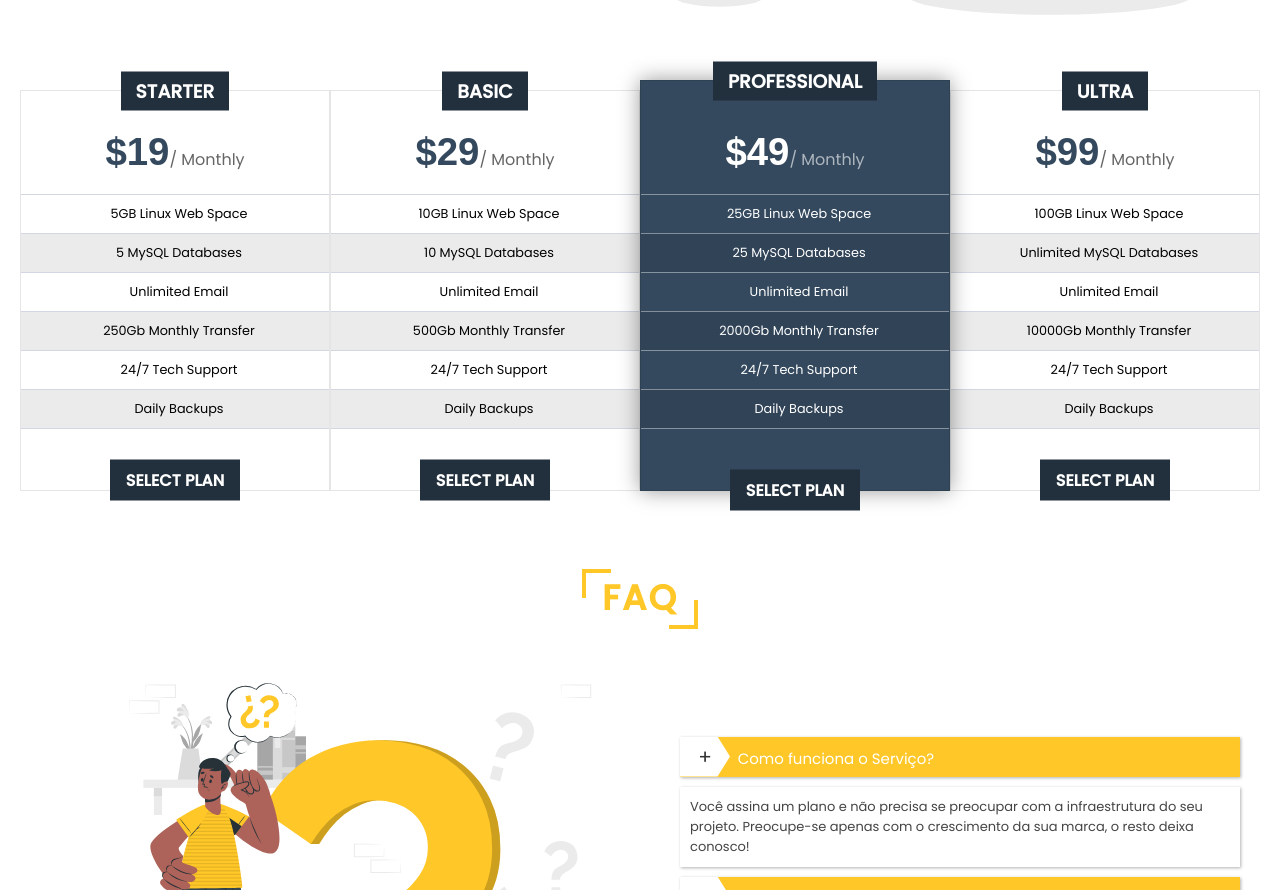
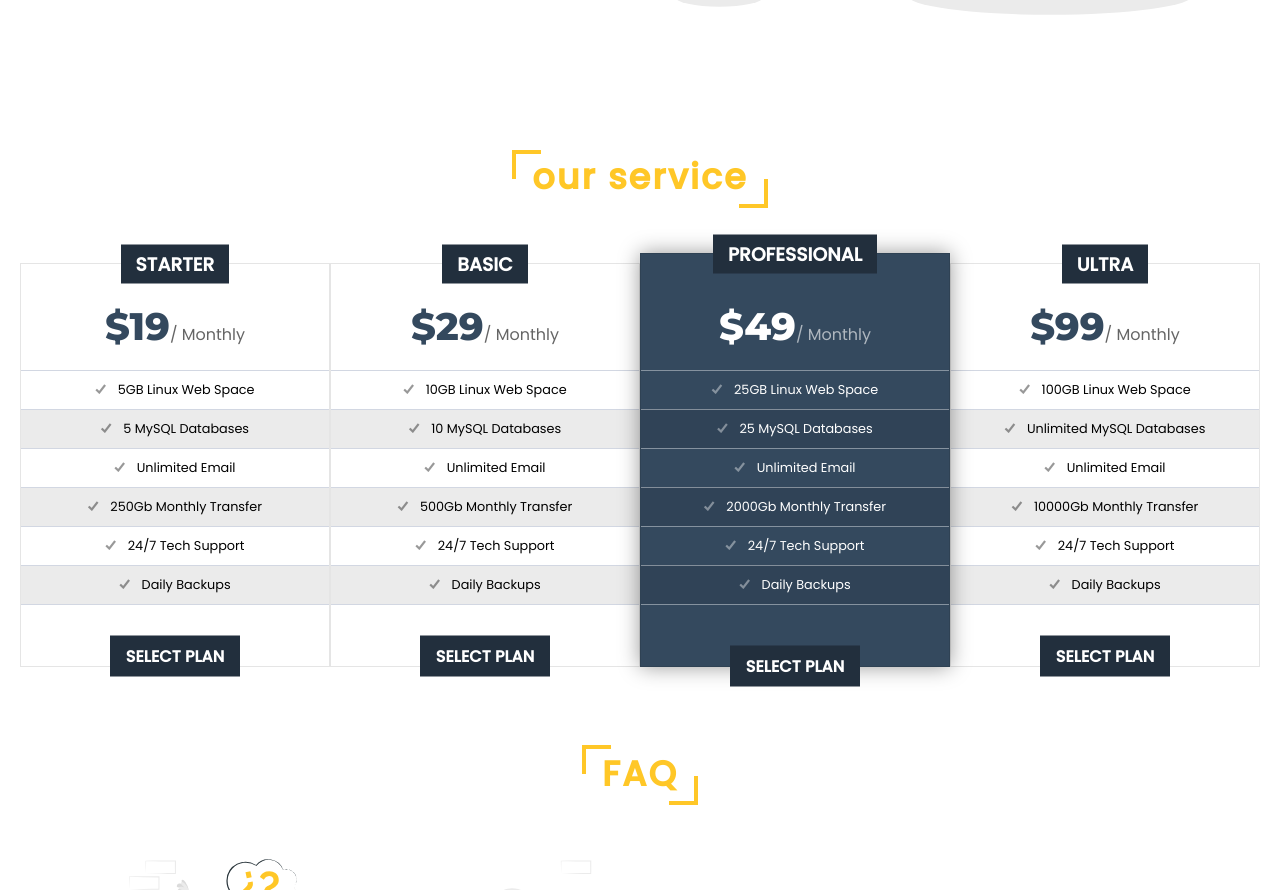
Before and after one commit to vandaqui/ecommerciar, a plain HTML site: page index.html in a window 1280 px wide. Shown: the part 3543-4433 px from the top of the page. Drawn offline with nearby package versions, Linux system fonts and the light colour scheme.

Commit message:
Add plans heading

```diff
--- a/css/style.css
+++ b/css/style.css
@@ -1,6 +1,9 @@
-
+/* Global Font */
 @import url('https://fonts.googleapis.com/css2?family=Poppins:ital,wght@0,200;0,300;0,400;0,500;1,100;1,200;1,300;1,400;1,500&display=swap');
-
+/* Pricing Font */
+@import url(https://code.ionicframework.com/ionicons/2.0.1/css/ionicons.min.css);
+@import url(https://fonts.googleapis.com/css?family=Raleway:400,500,800);
+@import url(https://fonts.googleapis.com/css?family=Montserrat:800);
 
 :root{
     --black: #29303A;
@@ -52,6 +55,38 @@ overflow-x: hidden;
     bottom:-.5rem;
     right: -2rem;
     transform: rotate(180deg);
+}
+.heading-plans{
+    margin: 2rem;
+    padding-top: 4rem;
+    display: inline-block;
+    font-size: 3.5rem;
+    color: var(--lightyellow);
+    position: relative;
+    letter-spacing: .2rem;
+}
+
+.heading-plans::before, .heading-plans::after {
+    content: '';
+    position: absolute;
+    height: 2.5rem;
+    width: 2.5rem;
+    border-top: .4rem solid var(--lightyellow);
+    border-left: .4rem solid var(--lightyellow);
+}
+
+.heading-plans::before{
+    top:4rem;
+    left: -2rem;
+}
+.heading-plans::after{
+    bottom:-.5rem;
+    right: -2rem;
+    transform: rotate(180deg);
+}
+.heading-split{
+    text-align: center;
+    padding-bottom: 4rem;
 }
 
 .btn{
@@ -402,17 +437,14 @@ overflow-x: hidden;
 }
 
 /* Pricing Table */
-@import url(https://code.ionicframework.com/ionicons/2.0.1/css/ionicons.min.css);
-@import url(https://fonts.googleapis.com/css?family=Raleway:400,500,800);
-@import url(https://fonts.googleapis.com/css?family=Montserrat:800);
 .plans {
     display: flex;
     font-family: 'Raleway', Arial, sans-serif;
     color: #000000;
     text-align: center;
+    flex-wrap: wrap;
     font-size: 16px;
     width: 100%;
-  text-align: center;
     padding: 0 2rem;
 }
 .plans .plan {
--- a/index.html
+++ b/index.html
@@ -73,7 +73,6 @@
 
     <!-- Service Section Starts -->
     <section id="service" class="service">
-
         <h1 class="heading">our service</h1>
         <div class="row">
             <div class="image">
@@ -118,13 +117,12 @@
                 <img src="./assets/svg/web-hosting.svg" alt="">
             </div>
         </div>
-
-
     </section>
     <!-- Service Section Ends -->
-
-    <!-- Team Section Starts -->
-    <section id="plans" class="plans">
+    <div class="heading-split"><h1 class="heading-plans">our service</h1></div>
+    <!-- Plan Section Starts -->
+    <section id="plans">
+        <div class="plans">
         <div class="plan">
           <h3 class="plan-title">
             Starter
@@ -185,8 +183,9 @@
           </ul>
           <div class="plan-select"><a href="">Select Plan</a></div>
         </div>
+    </div>
     </section>
-    <!-- Team Section Ends -->
+    <!-- Plan Section Ends -->
 
     <!-- FAQ Section Start -->
     <section id="faq" class="faq" >
@@ -262,7 +261,7 @@
             </div>
         </div>
     </section>
-    <!-- FAQ Section Start -->
+    <!-- FAQ Section Ends -->
 
     <!-- footer section starts  -->
 
```
Lines whose indentation alone changed are shown as unchanged.
